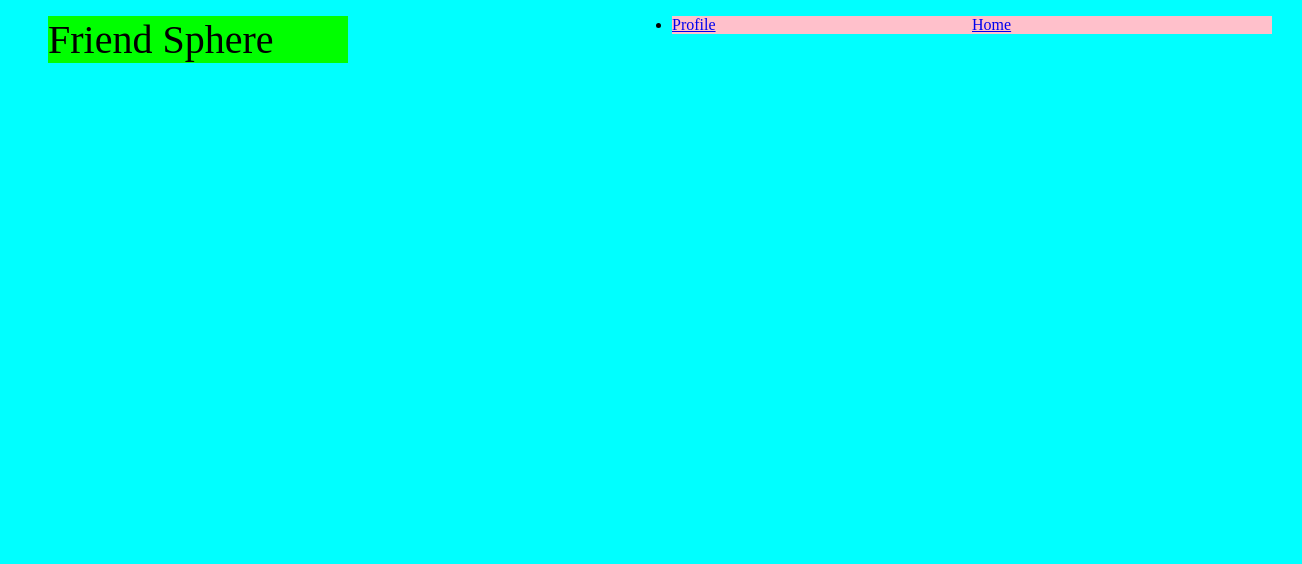
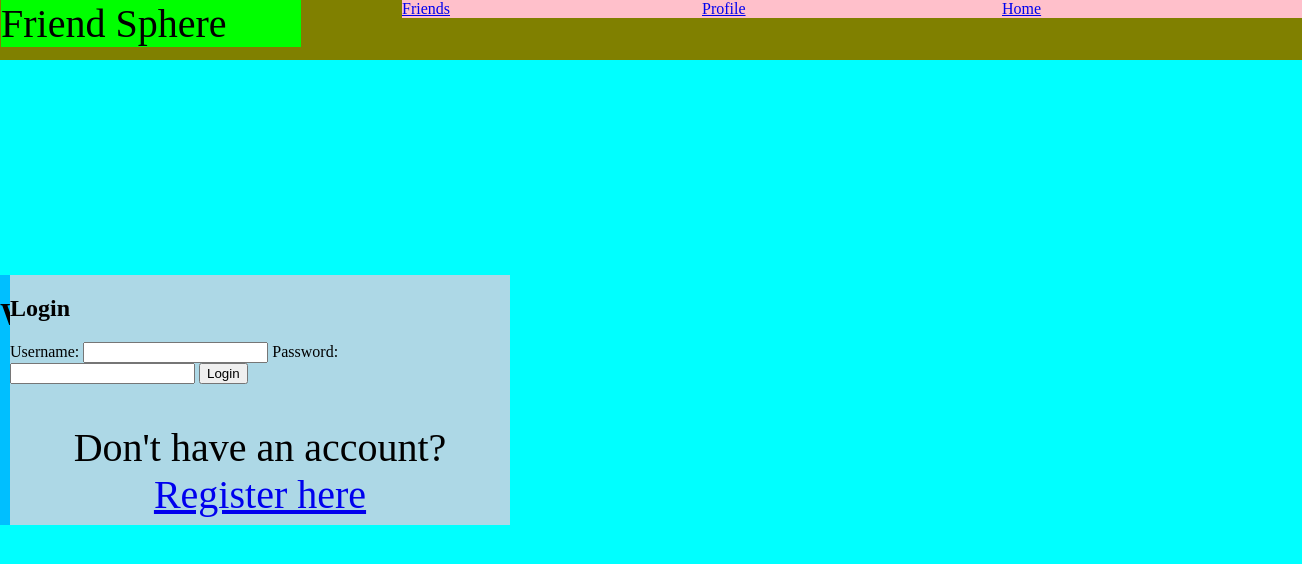
Before and after one commit to MatthewM9595/FriendSphere, a plain HTML site: page index.html in a window 1280 px wide. Shown: the whole page, 1302 px wide, since content can reach past the window. Drawn offline with Linux system fonts and the light colour scheme.

Commit message:
Need to relearn this

```diff
--- a/index.html
+++ b/index.html
@@ -9,11 +9,26 @@
     <body>
         <menu>
             <Logo>Friend Sphere</Logo>
-            <ul>
-                <li><a href="facebook.com">Home</a></li>
-                <li><a href="google.com">Profile</a></li>
-            </ul>
+                <a href="facebook.com">Home</a>
+                <a href="google.com">Profile</a>
+                <a href="twitter.com">Friends</a>
         </menu>
-
+        <div class="container">
+            <div class="CardWelcome">
+                <h1>Welcome to Friends Sphere</h1>
+                <p>Your social network for connecting with friends.</p>
+            </div>
+            <div class="Login">
+                <h2>Login</h2>
+                <form action="login.php" method="post">
+                    <label for="username">Username:</label>
+                    <input type="text" id="username" name="username" required>
+                    <label for="password">Password:</label>
+                    <input type="password" id="password" name="password" required>
+                    <button type="submit">Login</button>
+                </form>
+                <p>Don't have an account? <a href="register.html">Register here</a></p>
+            </div>
+        </div>
     </body>
 </html>
--- a/stylesheet.css
+++ b/stylesheet.css
@@ -7,14 +7,43 @@ p {
     text-align: center;
     font-size: 40px;
 }
+menu {
+    position: relative;
+    top: -16px;
+    left: -10px;
+    width: 100%;
+    height: 60px;
+    background-color: olive;
+
+}
 menu Logo{
+    position: relative;
+    left: -37px;
     background-color: lime;
     float: left;
     width: 300px;
     font-size: 40px;
 }
-menu li{
+menu a {
     background-color: pink;
     float: right;
     width: 300px;
 }
+.CardWelcome {
+    position: absolute;
+    top: 275px;
+    left: 0px;
+    right: 10px;
+    width: 500px;
+    height: 250px;
+    background-color: rgb(0, 191, 255);
+}
+.Login  {
+    position: fixed;
+    top: 275px;
+    left: 10px;
+    right: 100px;
+    width: 500px;
+    height: 250px;
+    background-color: lightblue;
+}
```
